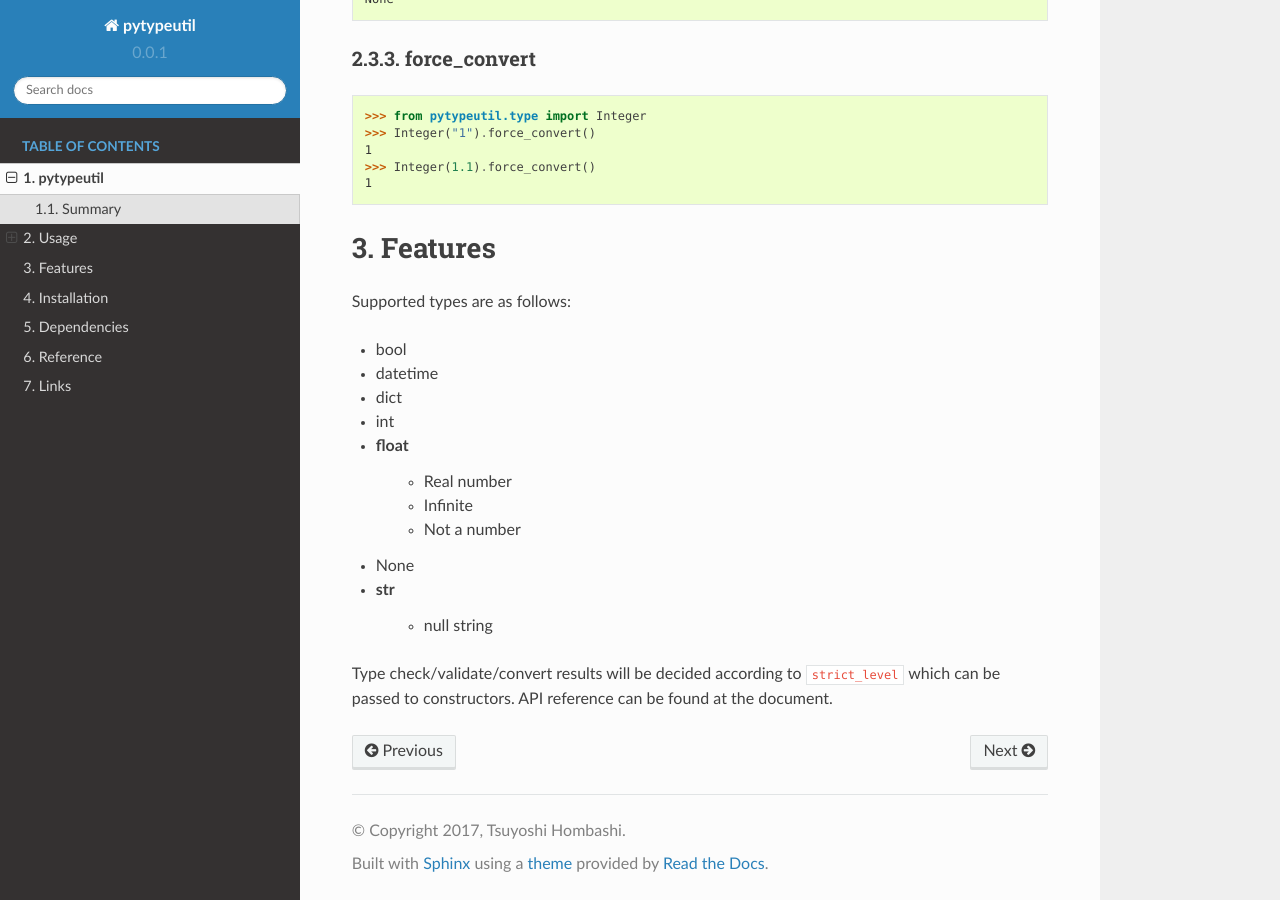
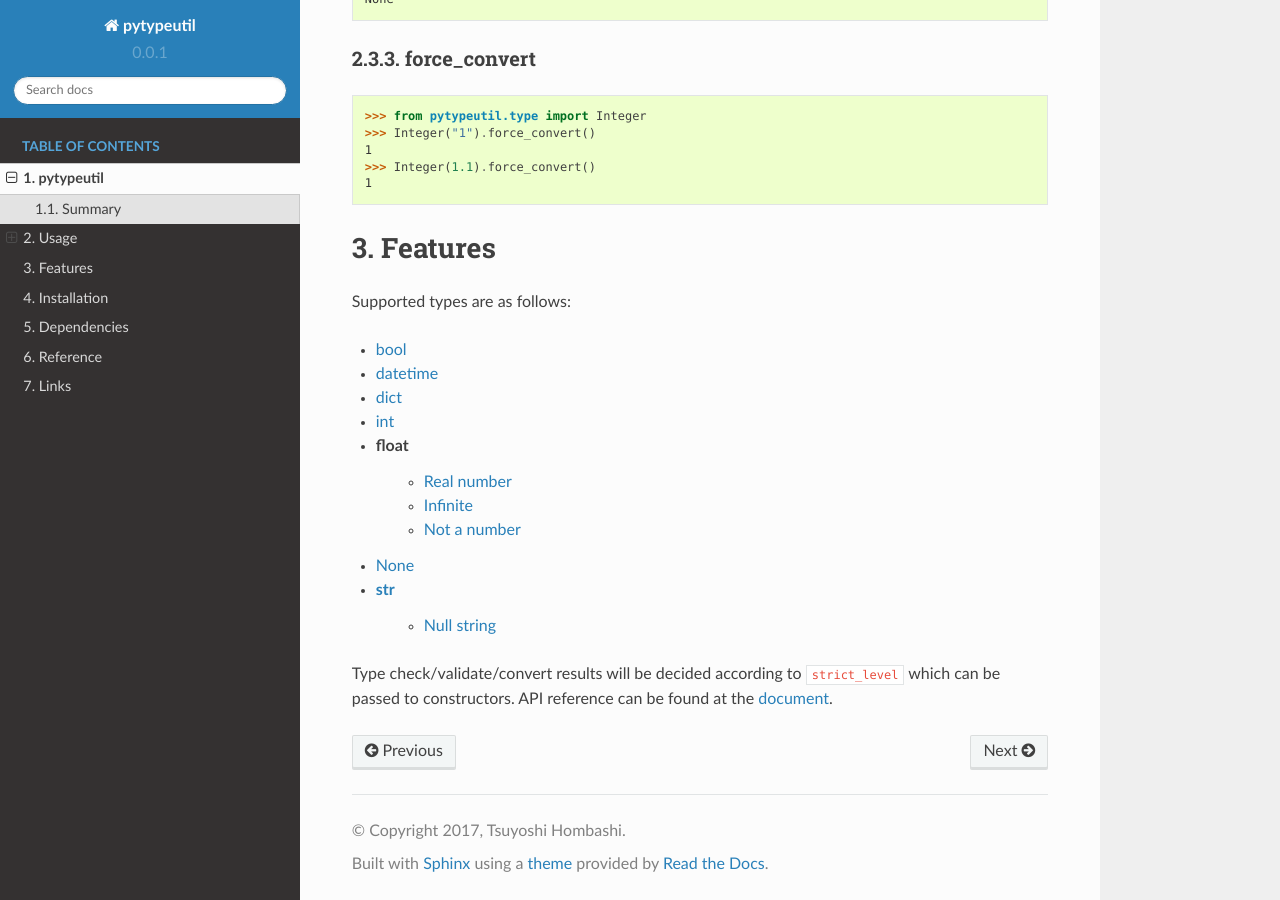
Before and after one commit to thombashi/typepy, a Sphinx documentation site: the page built from docs/pages/introduction/index.rst, in a window 1280 px wide and 900 px high, scrolled down 1262 px. Built offline with Sphinx 7.4.7 and the Read the Docs theme 2.0.0, drawn with Linux system fonts in a browser that asks for light colours; pages that are not in the unit, such as notebooks, are missing from menus; some of the changed lines change nothing that is shown.

Commit message:
Update docs

```diff
--- a/docs/pages/introduction/features.txt
+++ b/docs/pages/introduction/features.txt
@@ -1,16 +1,17 @@
 Supported types are as follows:
 
-- bool
-- datetime
-- dict
-- int
+- `bool <http://pytypeutil.rtfd.io/en/latest/pages/reference/type.html#bool-type-class>`__
+- `datetime <http://pytypeutil.rtfd.io/en/latest/pages/reference/type.html#datetime-type-class>`__
+- `dict <http://pytypeutil.rtfd.io/en/latest/pages/reference/type.html#dictionary-type-class>`__
+- `int <http://pytypeutil.rtfd.io/en/latest/pages/reference/type.html#integer-type-class>`__
 - float
-    - Real number
-    - Infinite
-    - Not a number
-- None
-- str
-    - null string
+    - `Real number <http://pytypeutil.rtfd.io/en/latest/pages/reference/type.html#real-number-type-class>`__
+    - `Infinite <http://pytypeutil.rtfd.io/en/latest/pages/reference/type.html#infinity-type-class>`__
+    - `Not a number <http://pytypeutil.rtfd.io/en/latest/pages/reference/type.html#nan-type-class>`__
+- `None <http://pytypeutil.rtfd.io/en/latest/pages/reference/type.html#none-type-class>`__
+- `str <http://pytypeutil.rtfd.io/en/latest/pages/reference/type.html#string-type-class>`__
+    - `Null string <http://pytypeutil.rtfd.io/en/latest/pages/reference/type.html#null-string-type-class>`__
 
 Type check/validate/convert results will be decided according to ``strict_level``
-which can be passed to constructors. API reference can be found at the document.
+which can be passed to constructors. API reference can be found at the
+`document <http://pytypeutil.rtfd.io/>`__.
```
